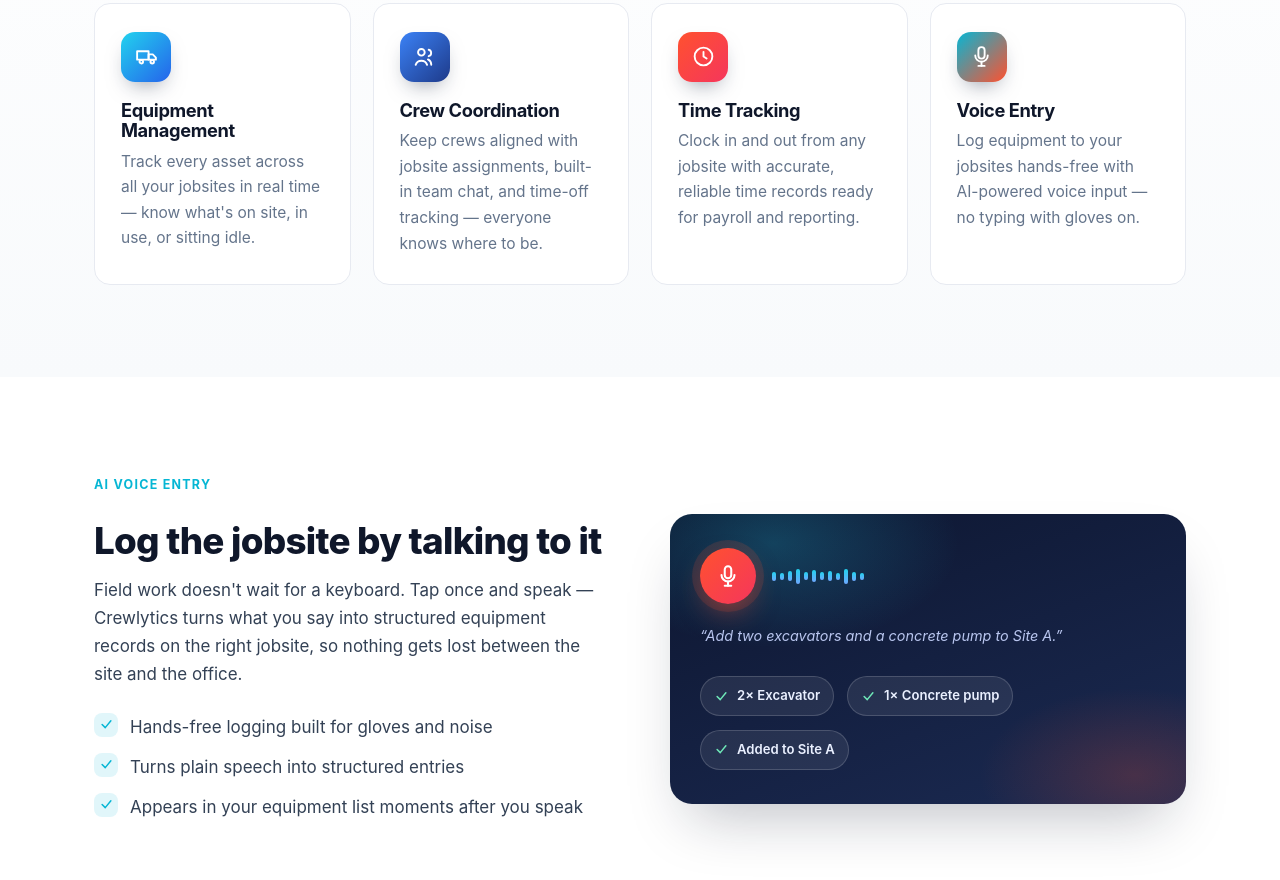
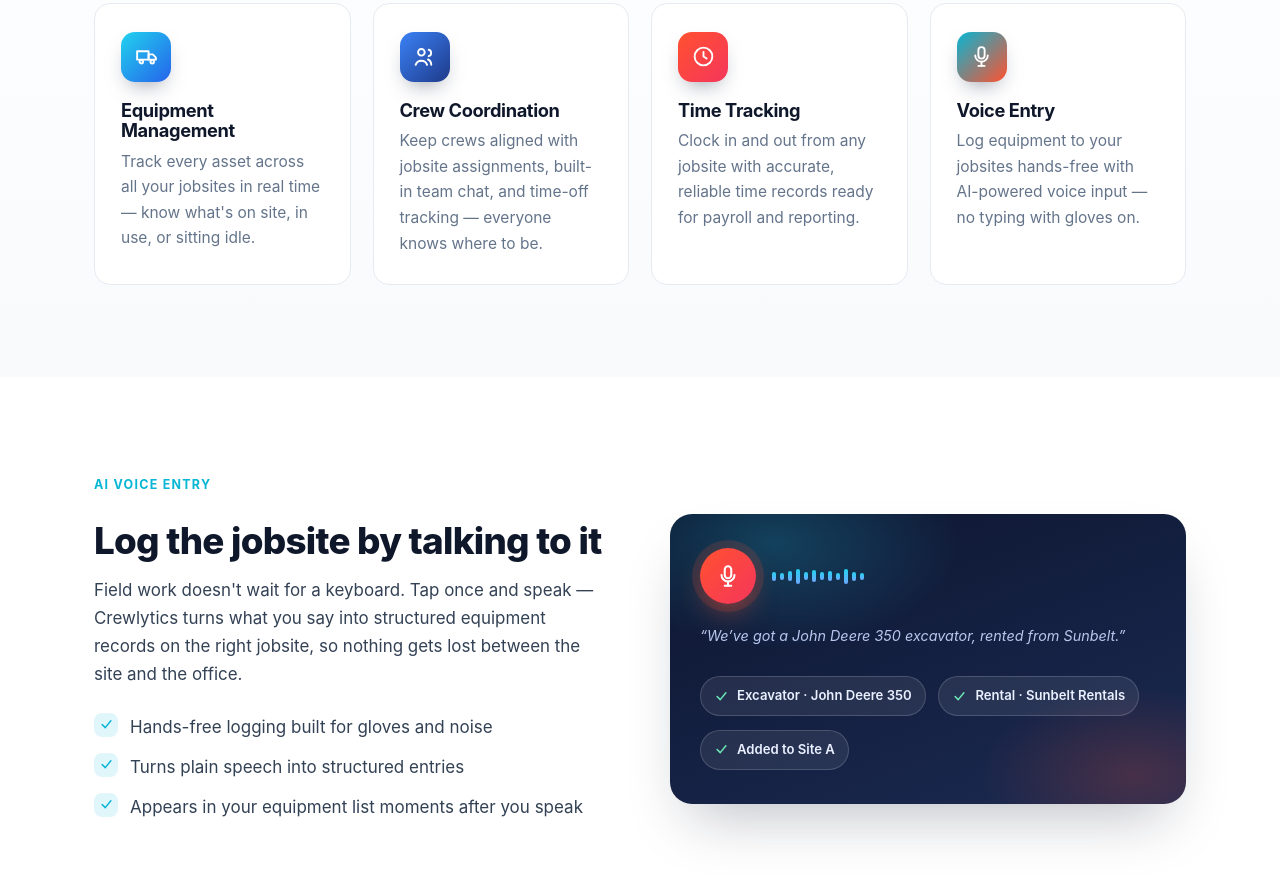
Before and after one commit to FPLandrian/lantec-ai.github.io, a plain HTML site: page index.html in a window 1280 px wide. Shown: the part 1070-1950 px from the top of the page. Drawn offline with Linux system fonts and the light colour scheme.

Commit message:
Voice entry demo: one spoken item per entry, matching what Crewlytics ships

```diff
--- a/index.html
+++ b/index.html
@@ -1635,7 +1635,7 @@
                 </div>
                 <div class="ft">
                   <b>Voice logged</b>
-                  <span>“2 excavators, 1 pump”</span>
+                  <span>“John Deere 350 excavator”</span>
                 </div>
               </div>
 
@@ -1751,15 +1751,15 @@
               </div>
             </div>
             <p class="transcript">
-              “Add two excavators and a concrete pump to Site A.”
+              “We’ve got a John Deere 350 excavator, rented from Sunbelt.”
             </p>
             <span class="voice-chip">
               <svg viewBox="0 0 24 24" fill="none" stroke="currentColor" stroke-width="2.4" stroke-linecap="round" stroke-linejoin="round"><path d="m5 12 5 5 9-11"/></svg>
-              2× Excavator
+              Excavator · John Deere 350
             </span>
             <span class="voice-chip">
               <svg viewBox="0 0 24 24" fill="none" stroke="currentColor" stroke-width="2.4" stroke-linecap="round" stroke-linejoin="round"><path d="m5 12 5 5 9-11"/></svg>
-              1× Concrete pump
+              Rental · Sunbelt Rentals
             </span>
             <span class="voice-chip">
               <svg viewBox="0 0 24 24" fill="none" stroke="currentColor" stroke-width="2.4" stroke-linecap="round" stroke-linejoin="round"><path d="m5 12 5 5 9-11"/></svg>
```
